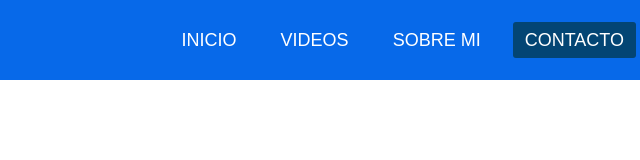
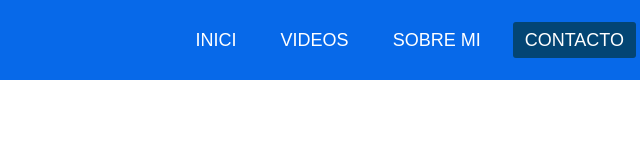
Before and after one commit to carlostorres7/html, a plain HTML site: page html 0.0/index.html in a window 1280 px wide. Shown: the full height of the page, 450-1090 px from the left. Drawn offline with Linux system fonts and the light colour scheme.

Commit message:
segundo cambio

```diff
--- a/html 0.0/index.html
+++ b/html 0.0/index.html
@@ -18,7 +18,7 @@
             </button>
             <ul class="nav-menu">
                 <li class="nav-menu-item">
-                    <a href="#" class="nav-menu-link nav-link">Inicio</a>
+                    <a href="#" class="nav-menu-link nav-link">Inici</a>
                 </li>
                 <li class="nav-menu-item">
                     <a href="#" class="nav-menu-link nav-link">Videos</a>
```
